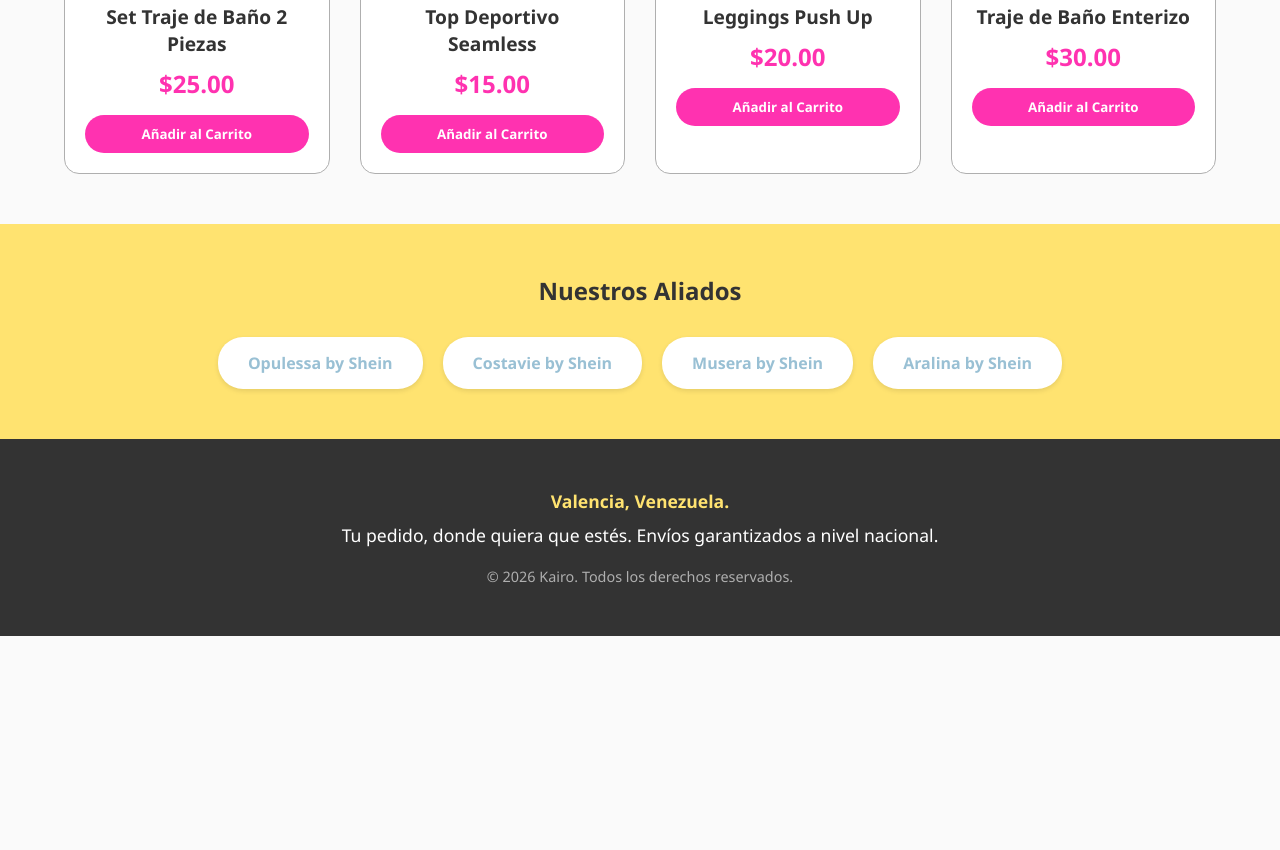
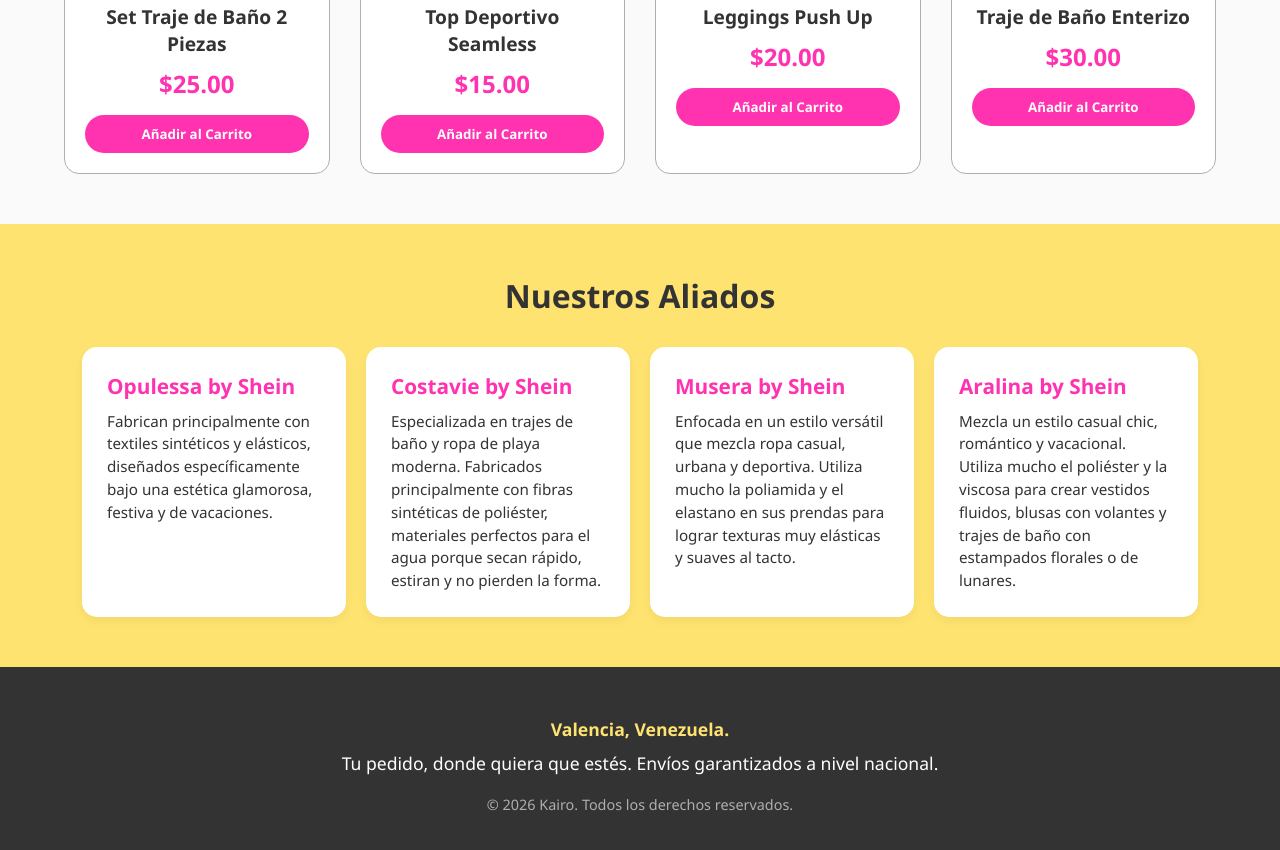
Before and after one commit to sofiaarl001-crypto/Kairo.2026, a plain HTML site: page index.html in a window 1280 px wide. Shown: the part 740-1590 px from the top of the page. Before the commit the page ends 1376 px from the top, so only its background shows below. Drawn offline with Linux system fonts and the light colour scheme.

Commit message:
Improve layout and functionality in index.html
Refactor layout and styling for aliados section, update product catalog comments, and enhance WhatsApp button functionality.

```diff
--- a/index.html
+++ b/index.html
@@ -43,7 +43,7 @@
         }
 
         .logo-container img {
-            height: 80px; /* Ajustable según necesites */
+            height: 80px;
             object-fit: contain;
         }
 
@@ -184,23 +184,34 @@
         .aliados h2 {
             color: var(--color-dark);
             margin-bottom: 30px;
+            font-size: 2rem;
         }
 
-        .aliados-list {
-            display: flex;
-            justify-content: center;
-            flex-wrap: wrap;
+        .aliados-grid {
+            display: grid;
+            grid-template-columns: repeat(auto-fit, minmax(250px, 1fr));
             gap: 20px;
-            list-style: none;
+            padding: 0 5%;
         }
 
-        .aliados-list li {
+        .aliado-card {
             background-color: var(--color-white);
-            padding: 15px 30px;
-            border-radius: 25px;
-            font-weight: bold;
-            color: var(--color-blue);
-            box-shadow: 0 2px 5px rgba(0,0,0,0.1);
+            padding: 25px;
+            border-radius: 15px;
+            box-shadow: 0 4px 10px rgba(0,0,0,0.05);
+            text-align: left;
+        }
+
+        .aliado-card h3 {
+            color: var(--color-pink);
+            margin-bottom: 10px;
+            font-size: 1.3rem;
+        }
+
+        .aliado-card p {
+            color: var(--color-dark);
+            font-size: 0.95rem;
+            line-height: 1.5;
         }
 
         /* --- Footer --- */
@@ -273,7 +284,7 @@
         }
 
         .btn-whatsapp {
-            background-color: #25D366; /* Color de WhatsApp */
+            background-color: #25D366;
             color: white;
             border: none;
             padding: 15px;
@@ -299,7 +310,7 @@
     <!-- Encabezado -->
     <header>
         <div class="logo-container">
-            <img src="kai ro.jpg" alt="Logo Kairo since 2026">
+            <img src="kai ro (1).jpg" alt="Logo Kairo since 2026">
         </div>
         <nav>
             <ul>
@@ -319,32 +330,28 @@
         <p>La combinación perfecta de estilo y comodidad para tus días de gimnasio y playa. ¡Encuentra tu pieza favorita!</p>
     </section>
 
-    <!-- Catálogo de Productos (Ejemplos Editables) -->
+    <!-- Catálogo de Productos -->
     <section id="productos">
         <h2 class="section-title">Nuestra Colección</h2>
         <div class="products-grid">
-            <!-- Producto 1 -->
             <div class="product-card">
                 <div class="product-image">Foto Traje de Baño</div>
                 <h3>Set Traje de Baño 2 Piezas</h3>
                 <div class="price">$25.00</div>
                 <button class="btn-add" onclick="addToCart('Set Traje de Baño 2 Piezas', 25)">Añadir al Carrito</button>
             </div>
-            <!-- Producto 2 -->
             <div class="product-card">
                 <div class="product-image">Foto Top Deportivo</div>
                 <h3>Top Deportivo Seamless</h3>
                 <div class="price">$15.00</div>
                 <button class="btn-add" onclick="addToCart('Top Deportivo Seamless', 15)">Añadir al Carrito</button>
             </div>
-            <!-- Producto 3 -->
             <div class="product-card">
                 <div class="product-image">Foto Leggings</div>
                 <h3>Leggings Push Up</h3>
                 <div class="price">$20.00</div>
                 <button class="btn-add" onclick="addToCart('Leggings Push Up', 20)">Añadir al Carrito</button>
             </div>
-            <!-- Producto 4 -->
             <div class="product-card">
                 <div class="product-image">Foto Enterizo Playa</div>
                 <h3>Traje de Baño Enterizo</h3>
@@ -357,12 +364,28 @@
     <!-- Sección Aliados -->
     <section id="aliados" class="aliados">
         <h2>Nuestros Aliados</h2>
-        <ul class="aliados-list">
-            <li>Opulessa by Shein</li>
-            <li>Costavie by Shein</li>
-            <li>Musera by Shein</li>
-            <li>Aralina by Shein</li>
-        </ul>
+        <div class="aliados-grid">
+            <!-- Aliado 1 -->
+            <div class="aliado-card">
+                <h3>Opulessa by Shein</h3>
+                <p>Fabrican principalmente con textiles sintéticos y elásticos, diseñados específicamente bajo una estética glamorosa, festiva y de vacaciones.</p>
+            </div>
+            <!-- Aliado 2 -->
+            <div class="aliado-card">
+                <h3>Costavie by Shein</h3>
+                <p>Especializada en trajes de baño y ropa de playa moderna. Fabricados principalmente con fibras sintéticas de poliéster, materiales perfectos para el agua porque secan rápido, estiran y no pierden la forma.</p>
+            </div>
+            <!-- Aliado 3 -->
+            <div class="aliado-card">
+                <h3>Musera by Shein</h3>
+                <p>Enfocada en un estilo versátil que mezcla ropa casual, urbana y deportiva. Utiliza mucho la poliamida y el elastano en sus prendas para lograr texturas muy elásticas y suaves al tacto.</p>
+            </div>
+            <!-- Aliado 4 -->
+            <div class="aliado-card">
+                <h3>Aralina by Shein</h3>
+                <p>Mezcla un estilo casual chic, romántico y vacacional. Utiliza mucho el poliéster y la viscosa para crear vestidos fluidos, blusas con volantes y trajes de baño con estampados florales o de lunares.</p>
+            </div>
+        </div>
     </section>
 
     <!-- Pie de Página -->
@@ -372,22 +395,22 @@
         <p style="margin-top: 20px; font-size: 0.9rem; color: var(--color-grey);">&copy; 2026 Kairo. Todos los derechos reservados.</p>
     </footer>
 
-    <!-- Carrito Lateral (Oculto por defecto) -->
+    <!-- Carrito Lateral -->
     <div id="cart-modal">
         <div class="cart-header">
             <h2>Tu Carrito</h2>
             <span class="close-cart" onclick="toggleCart()">✖</span>
         </div>
         <ul id="cart-items">
-            <!-- Los items aparecerán aquí mediante JavaScript -->
+            <!-- Items del JS -->
         </ul>
         <div class="cart-total">
             Total: $<span id="cart-total-price">0.00</span>
         </div>
-        <button class="btn-whatsapp" onclick="sendToWhatsApp()">Pedir por WhatsApp</button>
+        <button class="btn-whatsapp" onclick="sendToWhatsApp()">Pagar y enviar por WhatsApp</button>
     </div>
 
-    <!-- Funcionalidad del Carrito -->
+    <!-- Funcionalidad -->
     <script>
         let cart = [];
 
@@ -395,7 +418,6 @@
             cart.push({ name: productName, price: price });
             updateCartUI();
 
-            // Efecto visual al botón del carrito
             const cartIcon = document.querySelector('.cart-icon');
             cartIcon.style.transform = 'scale(1.2)';
             setTimeout(() => cartIcon.style.transform = 'scale(1)', 200);
@@ -406,15 +428,11 @@
             const cartItemsContainer = document.getElementById('cart-items');
             const cartTotalPrice = document.getElementById('cart-total-price');
 
-            // Actualizar contador
             cartCount.innerText = cart.length;
-
-            // Limpiar lista
             cartItemsContainer.innerHTML = '';
 
             let total = 0;
 
-            // Llenar lista
             cart.forEach((item, index) => {
                 total += item.price;
                 const li = document.createElement('li');
@@ -425,7 +443,6 @@
                 cartItemsContainer.appendChild(li);
             });
 
-            // Actualizar total
             cartTotalPrice.innerText = total.toFixed(2);
         }
 
@@ -444,7 +461,7 @@
                 return;
             }
 
-            let message = "¡Hola Kairo! 🌴 Me gustaría realizar el siguiente pedido:\n\n";
+            let message = "¡Hola Kairo! 🌴 Me gustaría realizar el siguiente pedido y proceder con el pago:\n\n";
             let total = 0;
 
             cart.forEach((item, index) => {
@@ -453,15 +470,11 @@
             });
 
             message += `\n*Total a pagar:* $${total.toFixed(2)}\n\n`;
-            message += "Quedo atento/a para los detalles de pago y envío. ¡Gracias!";
+            message += "Quedo atento/a para los detalles de pago (Pago Móvil/Zelle) y envío. ¡Gracias!";
 
-            // Codificar el mensaje para la URL
             const encodedMessage = encodeURIComponent(message);
-
-            // Número de teléfono de Venezuela: 584127776502
             const whatsappUrl = `https://wa.me/584127776502?text=${encodedMessage}`;
 
-            // Abrir WhatsApp en una nueva pestaña
             window.open(whatsappUrl, '_blank');
         }
     </script>
```
